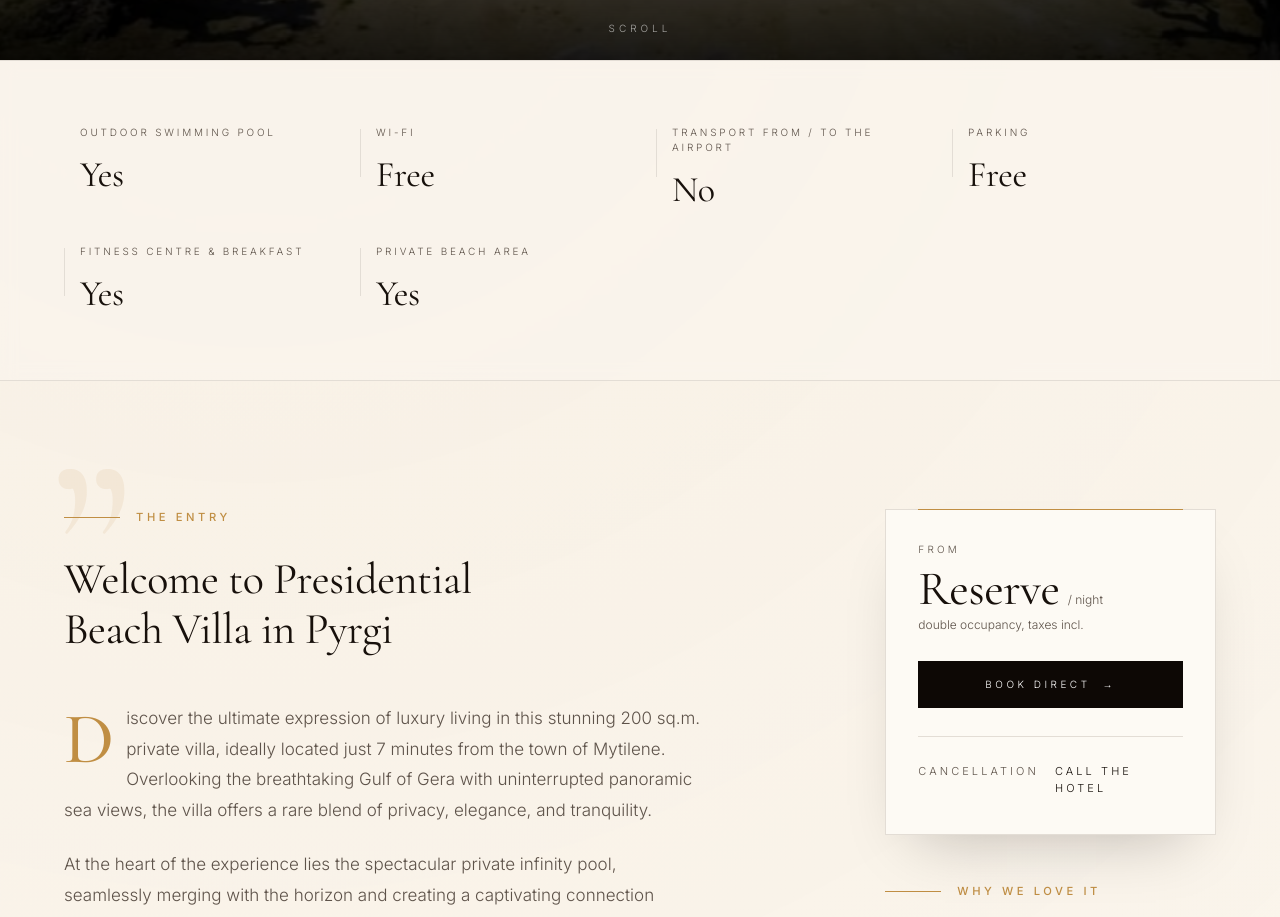
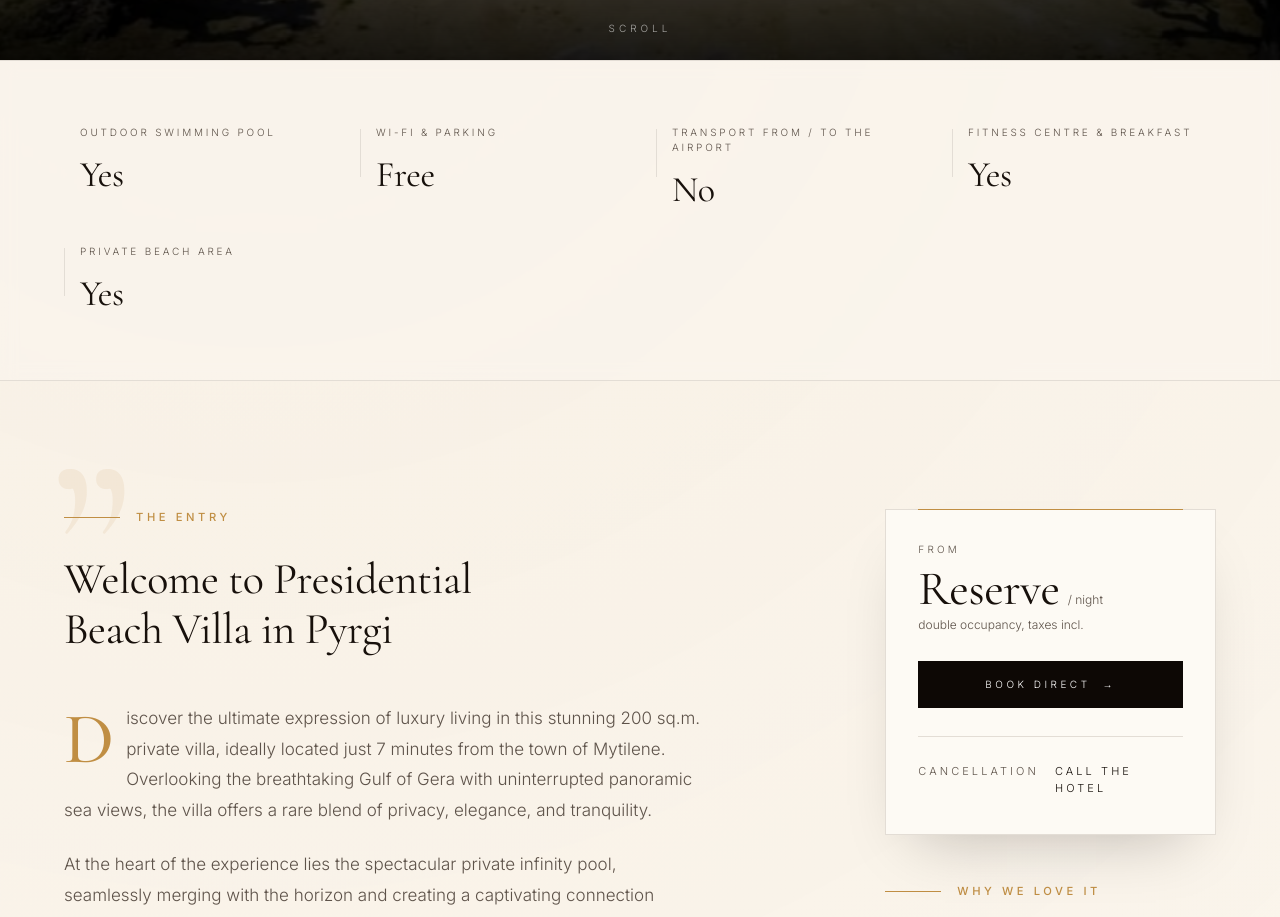
Before and after one commit to amamouridis06/lesvos-travel-guide, a Next.js app: page /hotels/presidential-beach-villa in a window 1280 px wide. Shown: the part 820-1737 px from the top of the page. Built offline with nearby package versions, Linux system fonts and the light colour scheme.

Commit message:
i try to find a good design for the restaurants

```diff
--- a/app/food/tryfon/page.tsx
+++ b/app/food/tryfon/page.tsx
@@ -7,7 +7,6 @@ import {
   Clock3,
   MapPin,
   Phone,
-  Instagram,
   ChevronRight,
 } from "lucide-react";
 
--- a/app/hotels/presidential-beach-villa/page.tsx
+++ b/app/hotels/presidential-beach-villa/page.tsx
@@ -33,9 +33,8 @@ const hotel = {
      ],
     highlights: [
         { label: "Outdoor swimming pool ", value: "Yes" },
-        { label: "Wi-Fi", value: "Free" },
+        { label: "Wi-Fi & Parking", value: "Free" },
         { label: "Transport from / to the airport", value: "No"  },
-        { label: "Parking", value: "Free" },
         { label: "Fitness centre & Breakfast", value: "Yes" },
         { label: "Private beach area", value: "Yes" },
     ],
```
